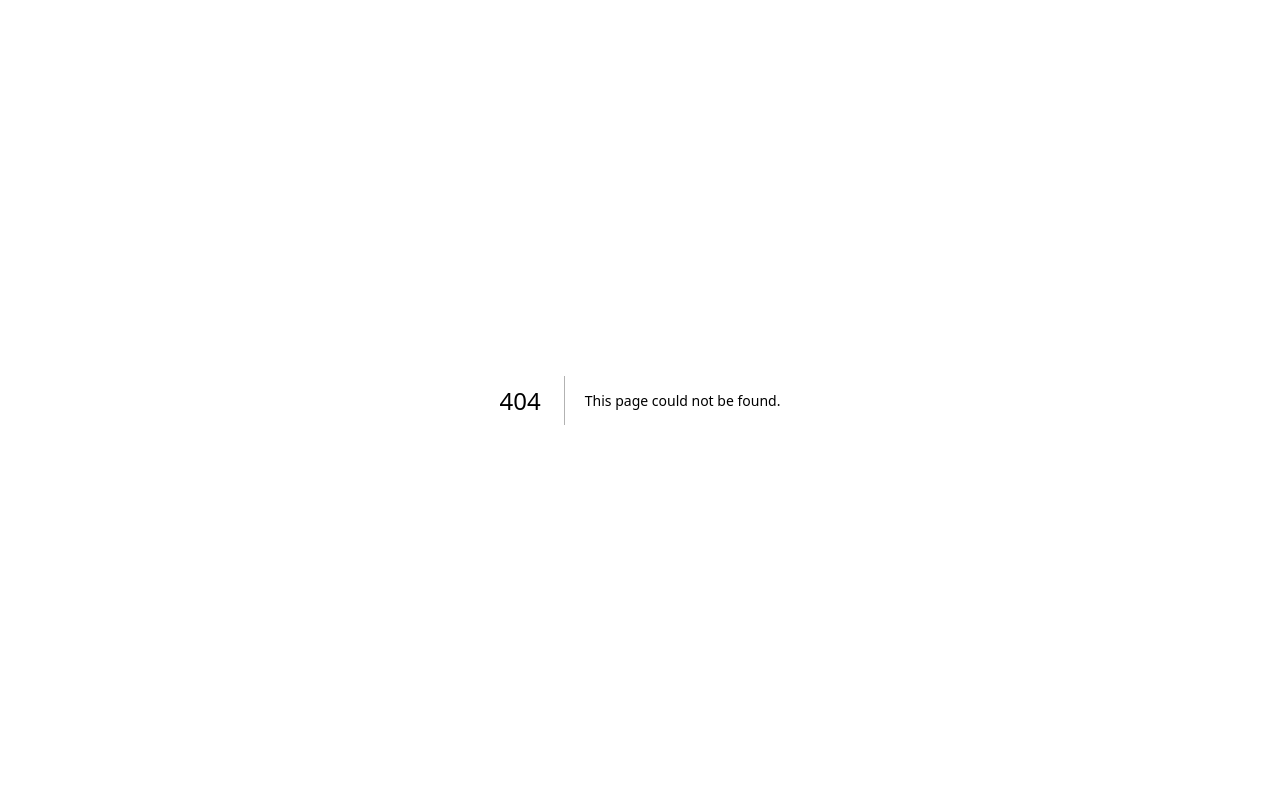
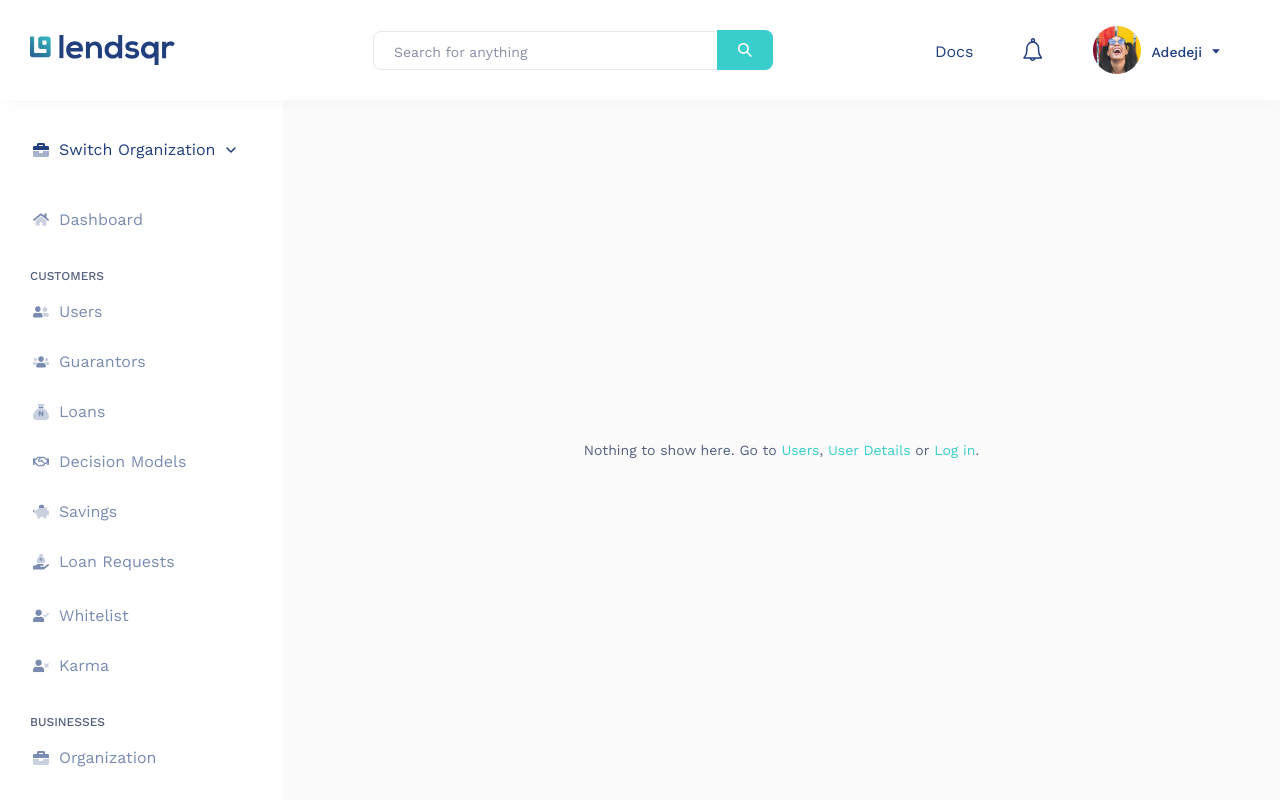
Before and after one commit to kennyotesile/lendsqr-fe-test, a Next.js app: page /customers/users/user-details in a window 1280 px wide. Before the commit this address had no page. Built offline with nearby package versions, Linux system fonts and the light colour scheme.

Commit message:
Add user details page

```diff
--- /dev/null
+++ b/pages/customers/users/user-details.tsx
@@ -0,0 +1,28 @@
+import TopNav from '@/components/TopNav'
+import Head from 'next/head'
+import SideNav from '@/components/SideNav'
+import EmptyPageMessage from '@/components/EmptyPageMessage'
+
+export default function UserDetails() {
+  return (
+    <>
+      <Head>
+        <title>User Details | Lendsqr</title>
+      </Head>
+      <div className='font-work-sans bg-whitespace-color h-screen pt-[100px]'>
+        <div className='absolute w-screen top-0'>
+          <TopNav />
+        </div>
+
+        <div className='h-full overflow-y-auto flex'>
+          <aside className='hidden h-full lg:block'>
+            <SideNav />
+          </aside>
+          <main className='w-full h-full flex items-center justify-center p-[24px] md:p-[30px] lg:p-[60px]'>
+            <EmptyPageMessage />
+          </main>
+        </div>
+      </div>
+    </>
+  )
+}
```
